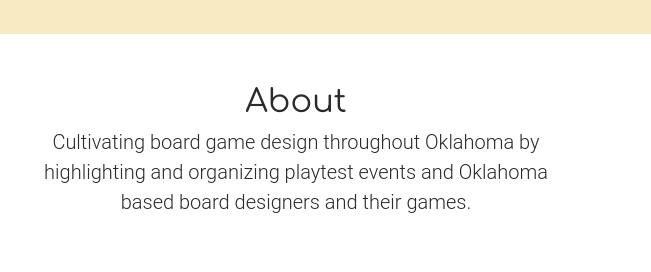
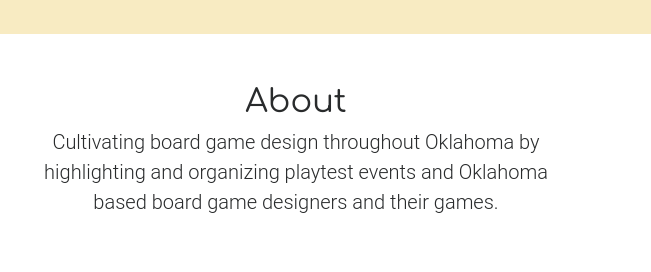
Before and after one commit to Timothy-Sikes/PlaytestOkWebsite, a website: page content/static/HTML/mainNew.html in a window 1280 px wide. Shown: the part 820-1092 px from the top of the page, 629-1280 px from the left. Drawn offline with nearby package versions, Linux system fonts and the light colour scheme; a script that the page names is missing.

Commit message:
Fix typo.

```diff
--- a/content/static/HTML/mainNew.html
+++ b/content/static/HTML/mainNew.html
@@ -60,7 +60,7 @@
                 </div>
                 <div class="col-sm-6 text-center">
                     <h2>About</h2>
-                    <p class="lead">Cultivating board game design throughout Oklahoma by highlighting and organizing playtest events and Oklahoma based board designers and their games.</p>
+                    <p class="lead">Cultivating board game design throughout Oklahoma by highlighting and organizing playtest events and Oklahoma based board game designers and their games.</p>
                 </div>
             </div>
         </div>
```
